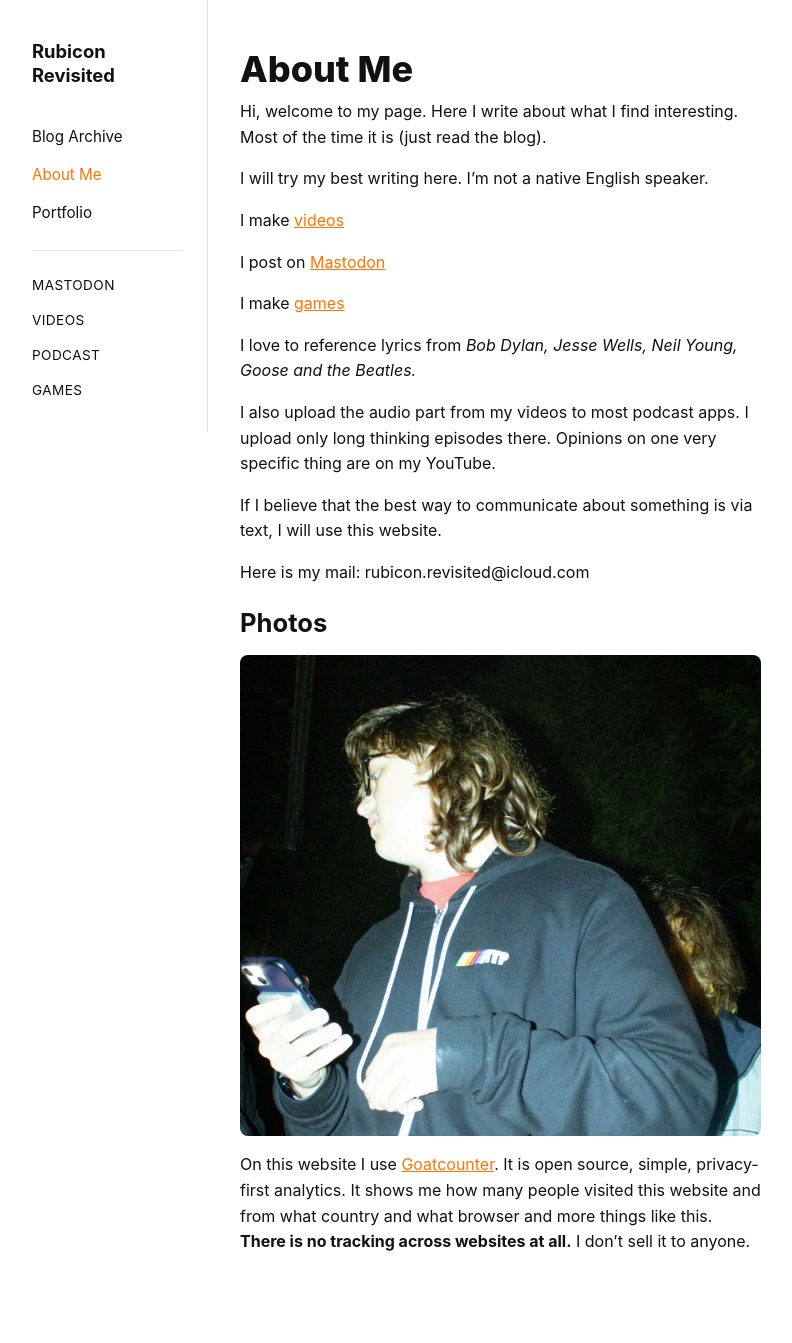
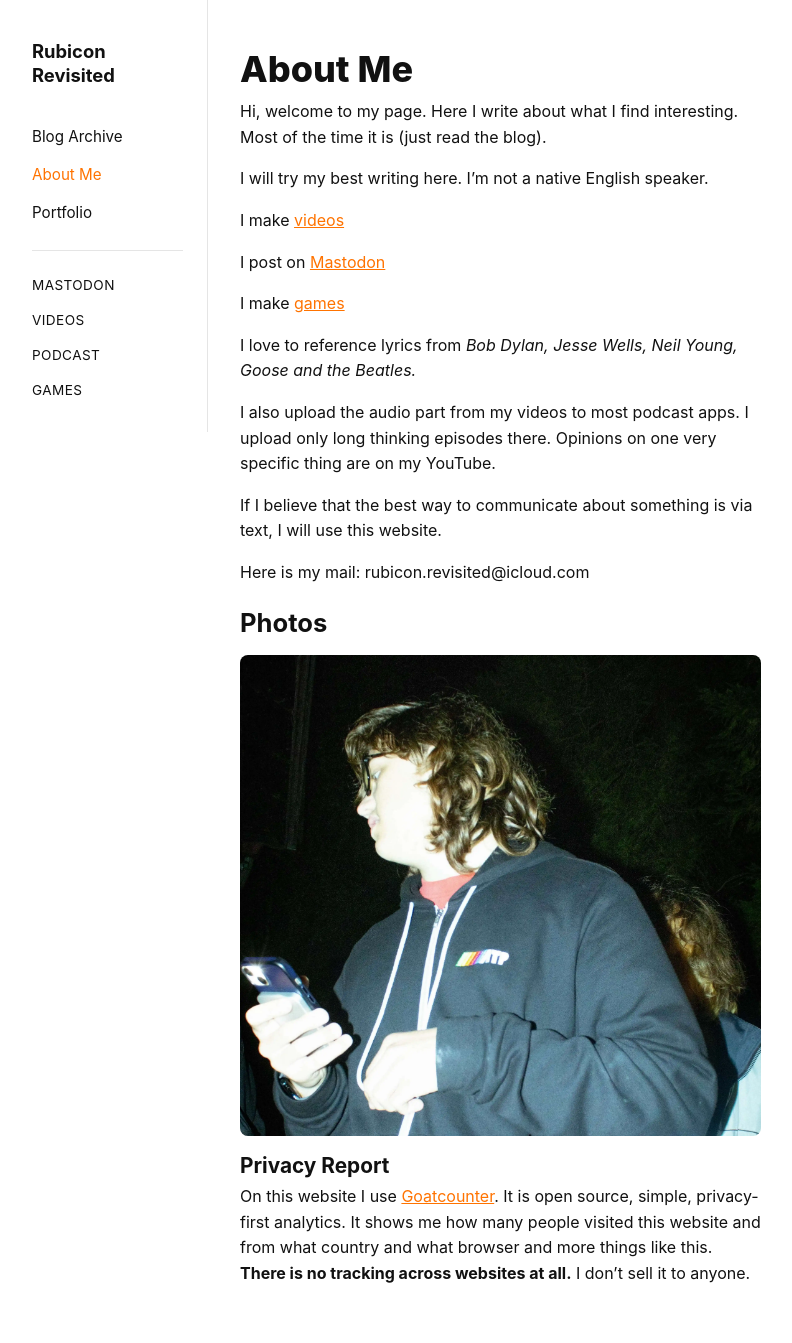
Before and after one commit to StepanJiri/stepankarasek.github.io, a Jekyll site: the page built from about.md, in a window 1280 px wide. Shown: the whole page, without its empty margins (152-944 px from the left). Built offline with Jekyll 4.4.1, drawn with Linux system fonts in a browser that asks for light colours; before the commit the page ends 1311 px from its top, so only the background shows below that.

Commit message:
Update about.md

```diff
--- a/about.md
+++ b/about.md
@@ -31,5 +31,5 @@ Here is my mail: rubicon.revisited@icloud.com
 ![Daniel Darby Supik]({{ '/assets/images/About_Me/Photo1_1,2.webp' | relative_url }})
 
 
-
+### Privacy Report
 On this website I use [Goatcounter](https://www.goatcounter.com). It is open source, simple, privacy-first analytics. It shows me how many people visited this website and from what country and what browser and more things like this. __There is no tracking across websites at all.__ I don't sell it to anyone.
```
